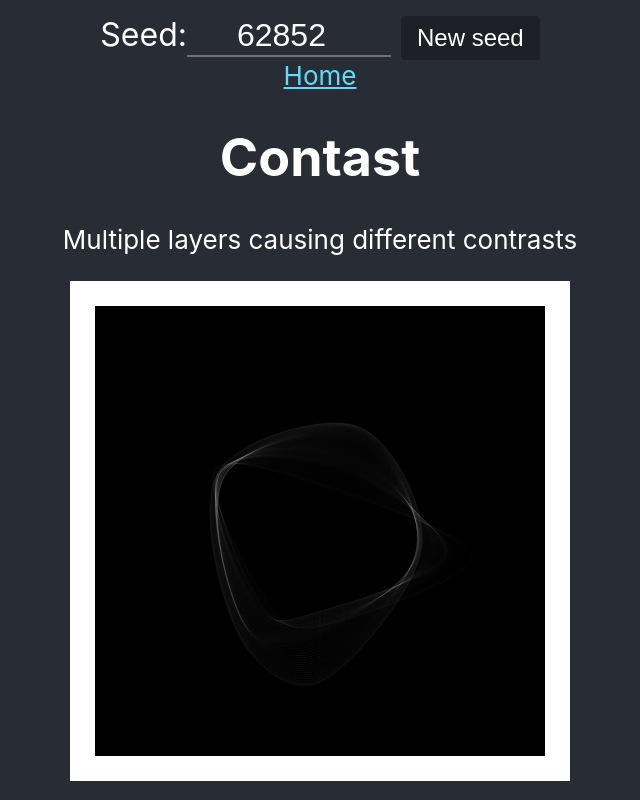
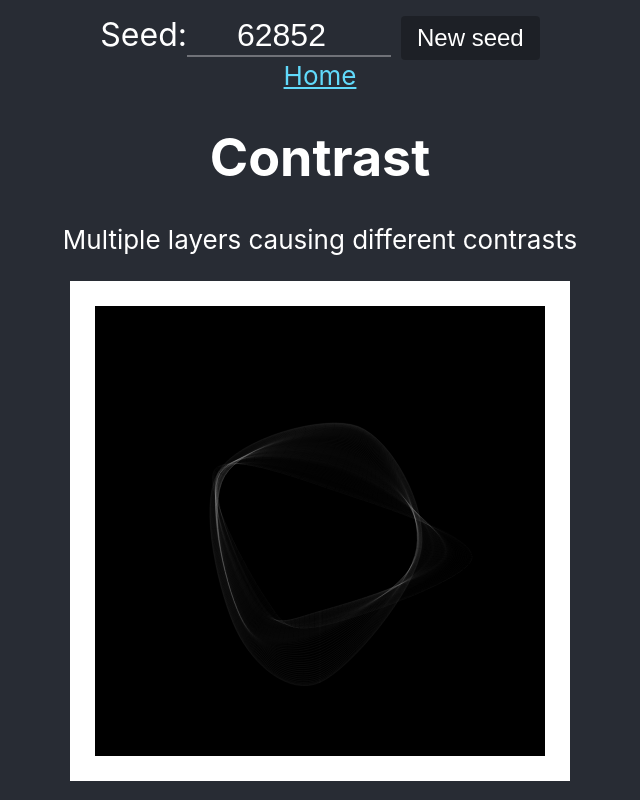
Before and after one commit to niklasmh/generative, a React (Create React App) app: page /contrasts/62852 in a window 1280 px wide. Shown: the whole page, without its empty margins (320-960 px from the left). Built offline with nearby package versions, Linux system fonts and the light colour scheme.

Commit message:
Fix contast

```diff
--- a/src/projects/contrasts.js
+++ b/src/projects/contrasts.js
@@ -20,7 +20,7 @@ function draw() {
   }
 }
 
-const name = "Contast";
+const name = "Contrast";
 
 export function Contrasts({ ...props }) {
   return <Project name={name} draw={draw} {...props} />;
```
